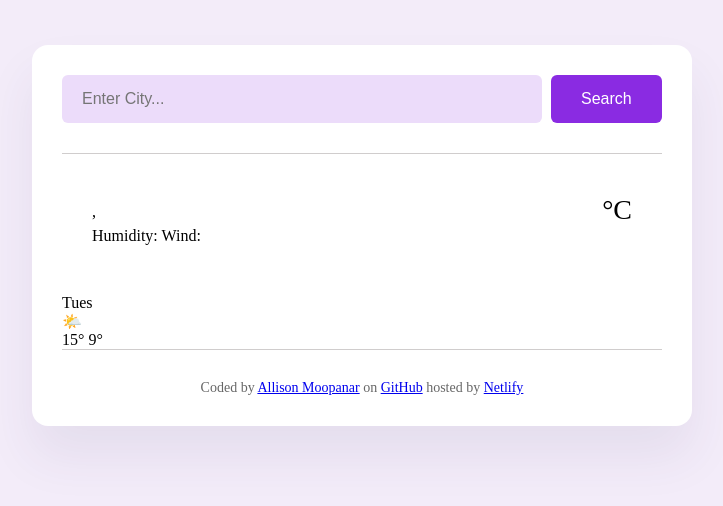
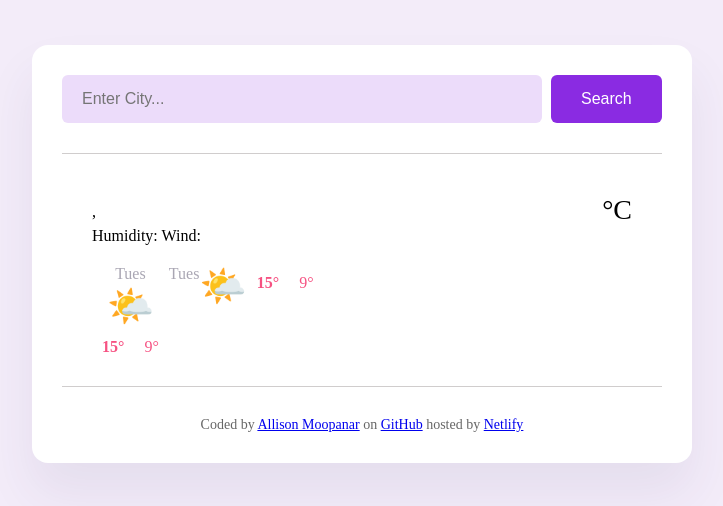
Before and after one commit to Allison-93/Weather-app-project, a plain HTML site: page index.html in a window 1280 px wide. Shown: the whole page, without its empty margins (278-1001 px from the left). Drawn offline with nearby package versions, Linux system fonts and the light colour scheme; no server answers.

Commit message:
updated html and css

```diff
--- a/index.html
+++ b/index.html
@@ -17,7 +17,8 @@
     <div class="weather-container">
       <header>
         <form class="search-form" id="search-form">
-          <input id="search-form-input"
+          <input
+            id="search-form-input"
             type="search"
             placeholder="Enter City..."
             required
@@ -33,23 +34,38 @@
             <p class="current-weather">
               <span id="time"></span> <span id="description">,</span>
               <br />
-              Humidity:<strong id="humidity"></strong> Wind: <strong id="wind-speed"></strong>
+              Humidity:<strong id="humidity"></strong> Wind:
+              <strong id="wind-speed"></strong>
             </p>
           </div>
           <div class="weather-app-info">
             <div id="icon"></div>
-
-          <div id="temperature" class="weather-unit"></div>
-          <div class="weather-metric">&deg;C</div>
+            <div id="temperature" class="weather-unit"></div>
+            <div class="weather-metric">&deg;C</div>
           </div>
-        </main>
+        </div>
         <div class="weather-forecast">
-           <div class="weather-forecast-day">
+          <div class="weather-forecast-day">
             <div class="weather-forecast-date">Tues</div>
             <div class="weather-forecast-icon">🌤️</div>
-            <div class="weather-forecast-temperatures">15&deg; 9&deg;</div>
-           </div>
+            <div class="weather-forecast-temperatures">
+              <div class="weather-forecast-temperature">
+                <strong>15&deg;</strong>
+              </div>
+              <div class="weather-forecast-temperature">9&deg;</div>
+            </div>
+          </div>
+          <div class="weather-forecast-day"></div>
+          <div class="weather-forecast-date">Tues</div>
+          <div class="weather-forecast-icon">🌤️</div>
+          <div class="weather-forecast-temperatures">
+            <div class="weather-forecast-temperature">
+              <strong>15&deg;</strong>
+            </div>
+            <div class="weather-forecast-temperature">9&deg;</div>
+          </div>
         </div>
+      </main>
       <footer>
         Coded by
         <a href="https://github.com/Allison-93" target="_blank"
--- a/src/index.css
+++ b/src/index.css
@@ -46,7 +46,7 @@ body {
     font-weight: 500;
   }
   .current-weather strong {
-    color: rgb(253, 81, 110);
+    color: #f65282;
   }
 }
 main {
@@ -81,3 +81,26 @@ footer {
   margin-top: 10px;
   font-size: 28px;
 }
+.weather-forecast-date {
+  text-align: center;
+  color: rgba(39, 33, 66, 0.4);
+  font-size: 16px;
+  line-height: 20px;
+}
+.weather-forecast-icon {
+  font-size: 38px;
+  text-align: center;
+}
+.weather-forecast-temperatures {
+  text-align: center;
+  margin-top: 10px;
+  color: #f65282;
+  display: flex;
+  justify-content: center;
+}
+.weather-forecast-temperature {
+  padding: 0 10px;
+}
+.weather-forecast {
+  display: flex;
+}
```
